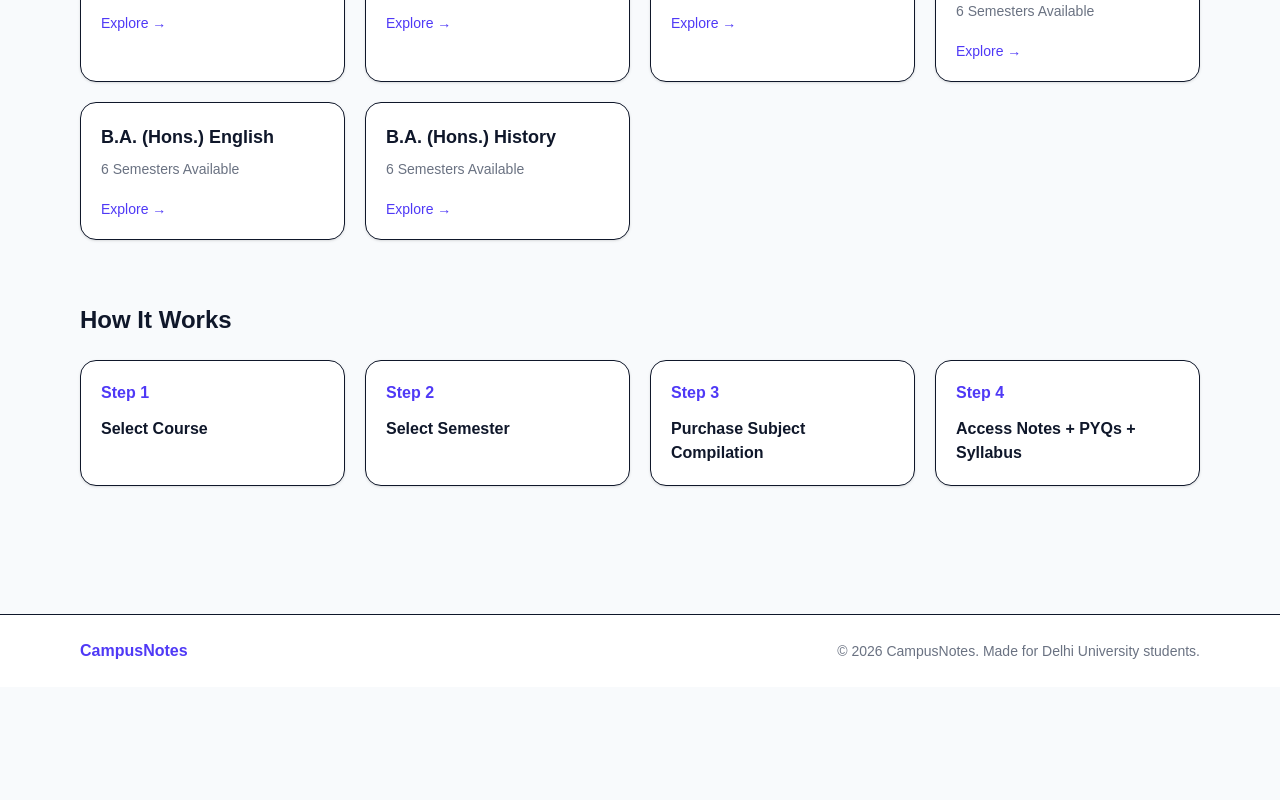
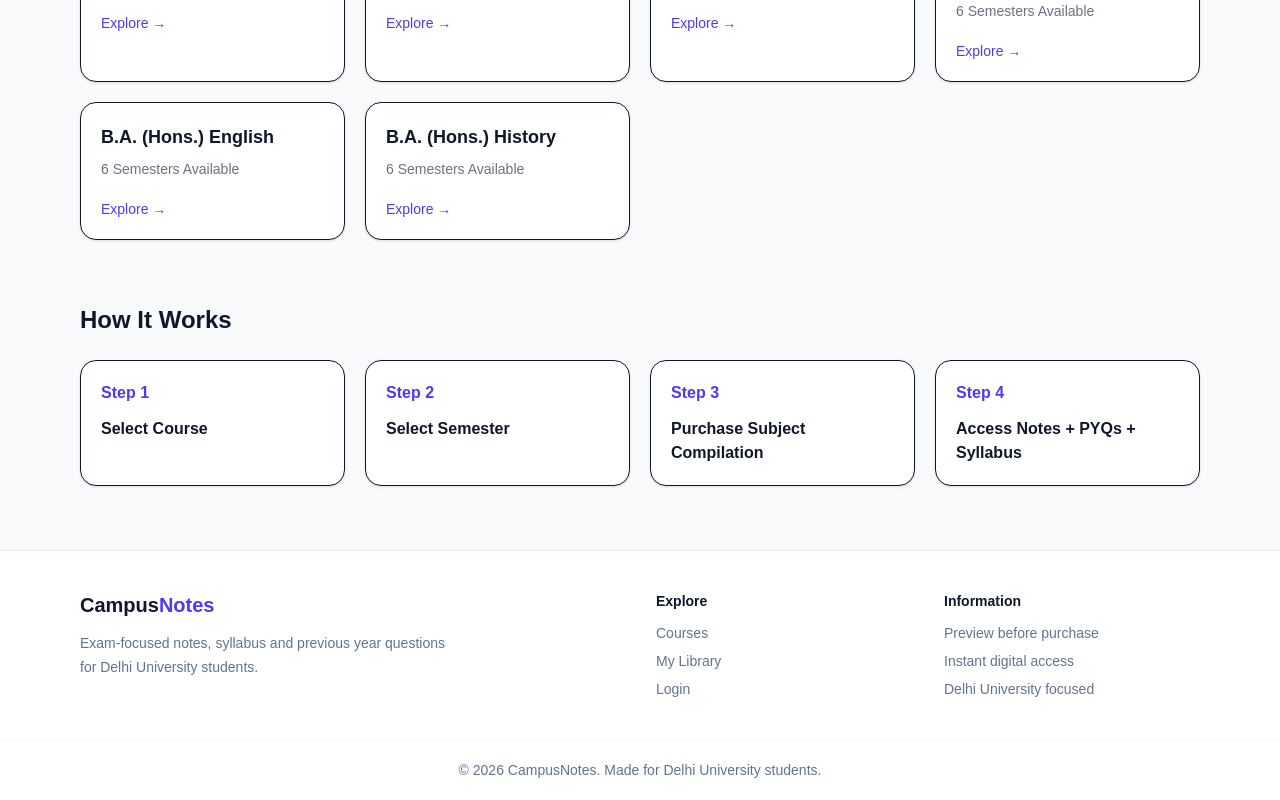
Before and after one commit to skmr68022-bot/campusnotes, a Next.js app in the folder campusnote/: page / in a window 1280 px wide. Shown: the part 915-1715 px from the top of the page. Before the commit the page ends 1602 px from the top, so only its background shows below. Built offline with nearby package versions, Linux system fonts and the light colour scheme.

Commit message:
Expand footer with helpful navigation

```diff
--- a/campusnote/components/Footer.tsx
+++ b/campusnote/components/Footer.tsx
@@ -1,16 +1,38 @@
+import Link from "next/link";
+
 export default function Footer() {
   return (
-    <footer className="bg-white border-t mt-16">
-      <div className="max-w-6xl mx-auto px-4 py-6 flex flex-col md:flex-row items-center justify-between gap-4">
+    <footer className="mt-auto border-t border-slate-200 bg-white">
+      <div className="mx-auto grid max-w-6xl gap-8 px-4 py-10 sm:grid-cols-2 lg:grid-cols-4">
+        <div className="sm:col-span-2">
+          <h2 className="text-xl font-bold text-slate-900">
+            Campus<span className="text-indigo-600">Notes</span>
+          </h2>
+          <p className="mt-3 max-w-sm text-sm leading-6 text-slate-500">
+            Exam-focused notes, syllabus and previous year questions for Delhi University students.
+          </p>
+        </div>
 
-        <h2 className="font-bold text-indigo-600">
-          CampusNotes
-        </h2>
+        <div>
+          <p className="text-sm font-semibold text-slate-900">Explore</p>
+          <div className="mt-3 flex flex-col gap-2 text-sm text-slate-500">
+            <Link href="/#courses" className="hover:text-indigo-600">Courses</Link>
+            <Link href="/library" className="hover:text-indigo-600">My Library</Link>
+            <Link href="/login" className="hover:text-indigo-600">Login</Link>
+          </div>
+        </div>
 
-        <p className="text-sm text-gray-500 text-center">
-          © 2026 CampusNotes. Made for Delhi University students.
-        </p>
-
+        <div>
+          <p className="text-sm font-semibold text-slate-900">Information</p>
+          <div className="mt-3 flex flex-col gap-2 text-sm text-slate-500">
+            <p>Preview before purchase</p>
+            <p>Instant digital access</p>
+            <p>Delhi University focused</p>
+          </div>
+        </div>
+      </div>
+      <div className="border-t border-slate-100 px-4 py-5 text-center text-sm text-slate-500">
+        © 2026 CampusNotes. Made for Delhi University students.
       </div>
     </footer>
   );
```
